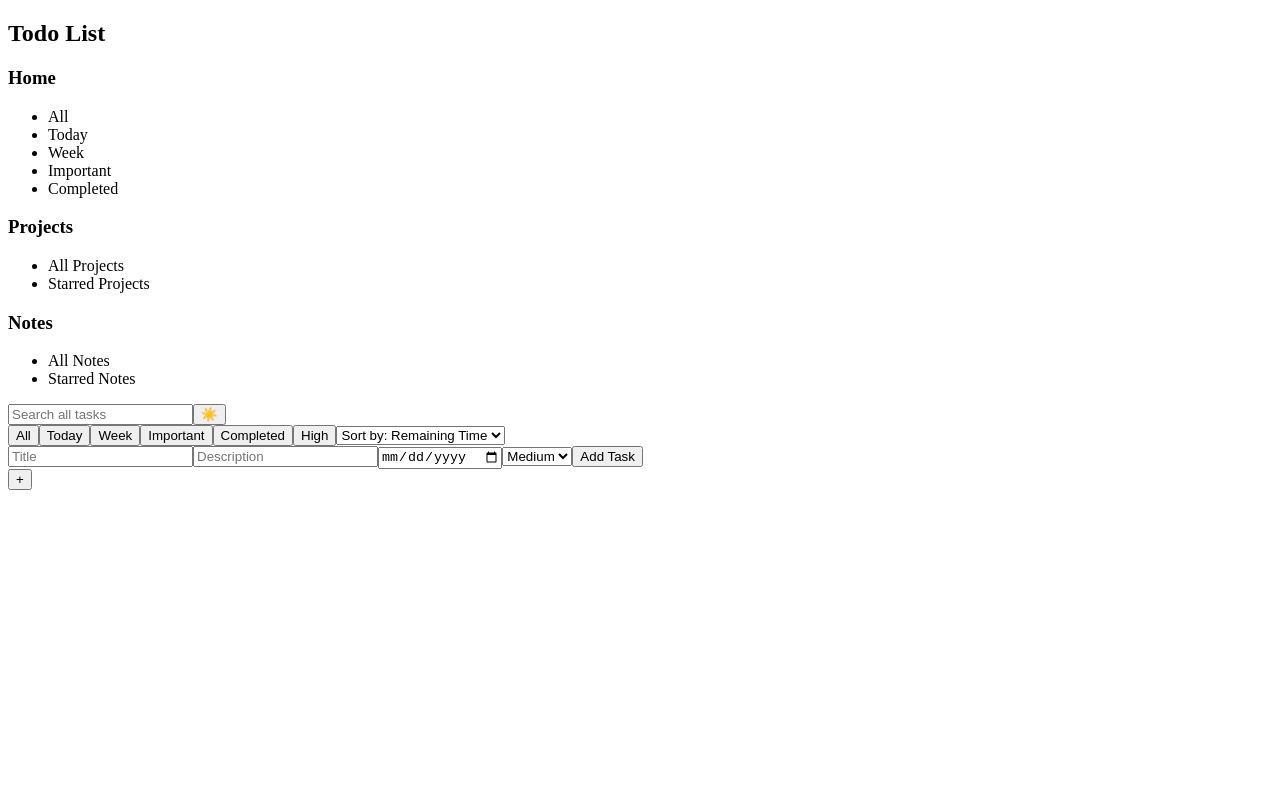
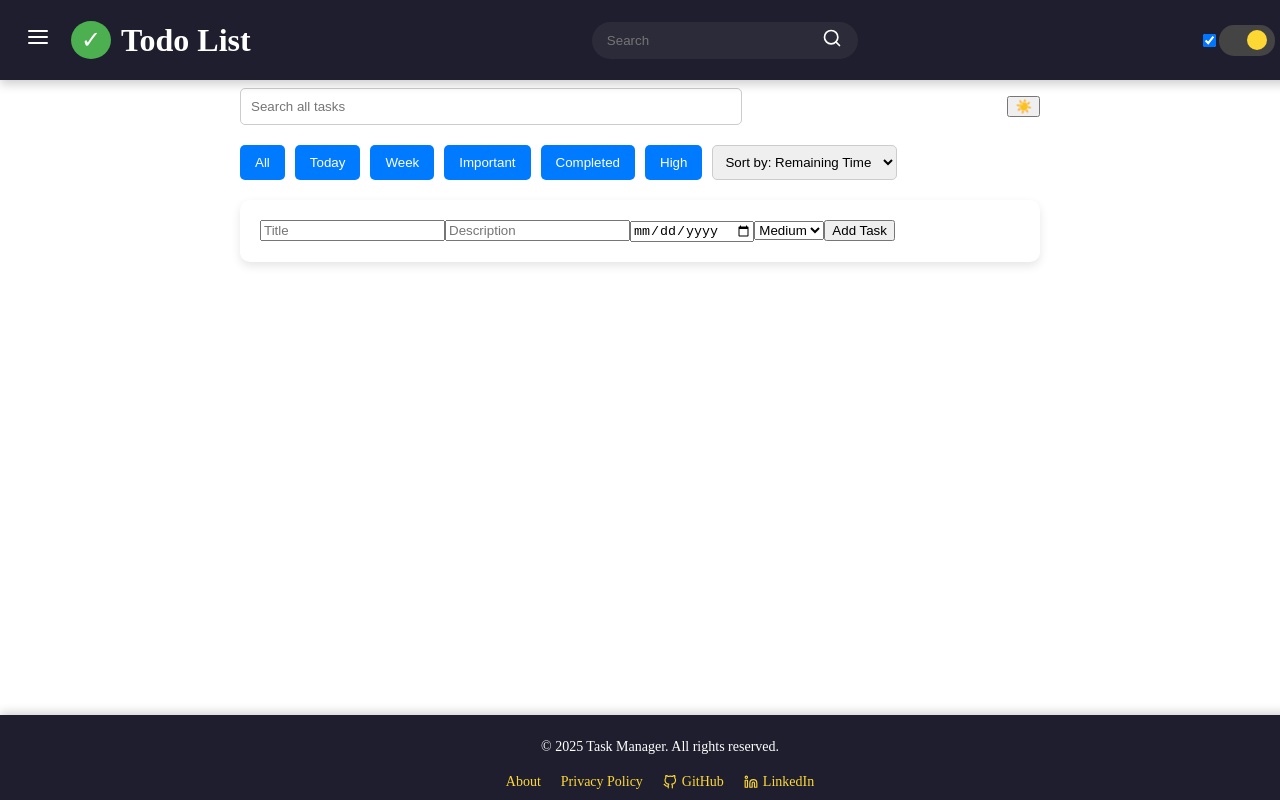
Before and after one commit to RangerAkash1/Task_Manager, a React (Create React App) app: page / in a window 1280 px wide. Built offline with nearby package versions, Linux system fonts and the light colour scheme.

Commit message:
added footer,header and removed sidebar

```diff
--- a/package.json
+++ b/package.json
@@ -9,6 +9,7 @@
     "@testing-library/user-event": "^13.5.0",
     "react": "^19.0.0",
     "react-dom": "^19.0.0",
+    "react-icons": "^5.5.0",
     "react-scripts": "5.0.1",
     "web-vitals": "^2.1.4"
   },
--- /dev/null
+++ b/src/components/Footer.jsx
@@ -0,0 +1,23 @@
+import React from "react";
+import { FiGithub, FiLinkedin } from "react-icons/fi";
+import "../css/Footer.css";
+
+const Footer = () => {
+    return (
+        <footer className="footer">
+            <p>© {new Date().getFullYear()} Task Manager. All rights reserved.</p>
+            <div className="footer-links">
+                <a href="/about">About</a>
+                <a href="/privacy">Privacy Policy</a>
+                <a href="https://github.com/RangerAkash1" target="_blank" rel="noopener noreferrer">
+                    <FiGithub /> GitHub
+                </a>
+                <a href="https://www.linkedin.com/in/akash-nazarkar-41b951239/" target="_blank" rel="noopener noreferrer">
+                    <FiLinkedin /> LinkedIn
+                </a>
+            </div>
+        </footer>
+    );
+};
+
+export default Footer;
--- /dev/null
+++ b/src/components/Header.jsx
@@ -0,0 +1,57 @@
+import React, { useState } from "react";
+import { FiMenu, FiSearch } from "react-icons/fi";
+import "../css/Header.css";
+
+const Header = ({ search, setSearch, theme, setTheme }) => {
+    const [darkMode, setDarkMode] = useState(theme === "dark");
+
+    const handleThemeToggle = () => {
+        const newTheme = darkMode ? "light" : "dark";
+        setTheme(newTheme);
+        setDarkMode(!darkMode);
+        document.body.classList.toggle("dark-theme", newTheme === "dark");
+    };
+
+    return (
+        <div className="nav-bar">
+            <div className="left-box">
+                <button className="menu-button">
+                    <FiMenu />
+                </button>
+                <div className="logo-box">
+                    <a href="/" className="logo">
+                        <div className="logo-img">✓</div>
+                        <h1>Todo List</h1>
+                    </a>
+                </div>
+            </div>
+            <div className="search-box">
+                <input
+                    className="search-input"
+                    type="text"
+                    placeholder="Search"
+                    value={search}
+                    onChange={(e) => setSearch(e.target.value)}
+                />
+                <button className="search-button">
+                    <FiSearch />
+                </button>
+            </div>
+            <div className="toggle-switch">
+                <input
+                    type="checkbox"
+                    id="theme-toggle"
+                    checked={darkMode}
+                    onChange={handleThemeToggle}
+                />
+                <label htmlFor="theme-toggle" className="toggle-label">
+                    <span className="toggle-icon toggle-icon-light"></span>
+                    <span className="toggle-icon toggle-icon-dark"></span>
+                    <span className="slider"></span>
+                </label>
+            </div>
+        </div>
+    );
+};
+
+export default Header;
--- /dev/null
+++ b/src/css/Dashboard.css
@@ -0,0 +1,76 @@
+/* Center content and ensure tasks are below the header */
+.dashboard-container {
+    display: flex;
+    justify-content: center;
+    align-items: flex-start;
+    padding-top: 80px;  /* Ensures it starts below the navbar */
+    width: 100%;
+}
+
+/* Main content area */
+.dashboard-content {
+    width: 90%;
+    max-width: 800px;
+}
+
+/* Top controls (Search & Theme Toggle) */
+.top-controls {
+    display: flex;
+    justify-content: space-between;
+    align-items: center;
+    margin-bottom: 20px;
+}
+
+/* Search bar */
+.search-bar {
+    padding: 10px;
+    width: 60%;
+    border: 1px solid #ccc;
+    border-radius: 5px;
+}
+
+/* Task filter buttons */
+.task-filters {
+    display: flex;
+    gap: 10px;
+    margin-bottom: 20px;
+}
+
+.filter-btn {
+    background-color: #007bff;
+    color: white;
+    padding: 8px 15px;
+    border: none;
+    border-radius: 5px;
+    cursor: pointer;
+}
+
+/* Sorting Dropdown */
+.sort-dropdown {
+    padding: 8px;
+    border: 1px solid #ccc;
+    border-radius: 5px;
+    cursor: pointer;
+}
+
+/* Task Section */
+.task-section {
+    background: white;
+    padding: 20px;
+    border-radius: 10px;
+    box-shadow: 0 4px 10px rgba(0, 0, 0, 0.1);
+}
+
+/* Floating Add Task Button */
+.add-task-btn {
+    position: fixed;
+    bottom: 20px;
+    right: 20px;
+    background: #007bff;
+    color: white;
+    font-size: 24px;
+    border: none;
+    padding: 15px 20px;
+    border-radius: 50%;
+    cursor: pointer;
+}
--- /dev/null
+++ b/src/css/Footer.css
@@ -0,0 +1,38 @@
+.footer {
+    position: fixed;
+    bottom: 0;
+    width: 100%;
+    background-color: #1e1e2f;
+    color: white;
+    text-align: center;
+    padding: 10px 20px;
+    font-size: 14px;
+    display: flex;
+    flex-direction: column;
+    align-items: center;
+    justify-content: center;
+    position: fixed;
+
+    left: 0;
+
+    box-shadow: 0px -2px 10px rgba(0, 0, 0, 0.2);
+}
+
+.footer-links {
+    display: flex;
+    gap: 20px;
+    margin-top: 5px;
+}
+
+.footer-links a {
+    color: #fdd835;
+    text-decoration: none;
+    font-size: 14px;
+    display: flex;
+    align-items: center;
+    gap: 5px;
+}
+
+.footer-links a:hover {
+    color: #ffcc00;
+}
--- /dev/null
+++ b/src/css/Header.css
@@ -0,0 +1,105 @@
+.nav-bar {
+    display: flex;
+    justify-content: space-between;
+    align-items: center;
+    background-color: #1e1e2f;
+    color: white;
+
+    max-width: 100vw;  /* Prevents overflow */
+    padding: 10px 20px;
+    height: 60px;
+    width: 100%;
+    position: fixed;
+    top: 0;  /* Stick to the very top */
+    left: 0; /* Ensures no unwanted gap */
+    margin: 0; /* Remove any extra spacing */
+    box-shadow: 0px 4px 10px rgba(0, 0, 0, 0.2);
+}
+
+.left-box {
+    display: flex;
+    align-items: center;
+}
+
+.menu-button {
+    background: none;
+    border: none;
+    color: white;
+    font-size: 24px;
+    cursor: pointer;
+    margin-right: 15px;
+}
+
+.logo-box .logo {
+    display: flex;
+    align-items: center;
+    text-decoration: none;
+    color: white;
+}
+
+.logo-img {
+    font-size: 24px;
+    background: #4caf50;
+    color: white;
+    padding: 5px 10px;
+    border-radius: 50%;
+    margin-right: 10px;
+}
+
+.search-box {
+    display: flex;
+    align-items: center;
+    background: #2b2b3a;
+    padding: 5px 10px;
+    border-radius: 20px;
+}
+
+.search-input {
+    background: none;
+    border: none;
+    color: white;
+    outline: none;
+    padding: 5px;
+    width: 200px;
+}
+
+.search-button {
+    background: none;
+    border: none;
+    color: white;
+    font-size: 20px;
+    cursor: pointer;
+    margin-left: 4px;
+}
+
+.toggle-switch {
+    display: flex;
+    align-items: center;
+    margin-right: 25px;
+}
+
+.toggle-label {
+    position: relative;
+    display: flex;
+    align-items: center;
+    width: 50px;
+    height: 25px;
+    background: #444;
+    border-radius: 15px;
+    cursor: pointer;
+    padding: 3px;
+}
+
+.toggle-label .slider {
+    position: absolute;
+    width: 20px;
+    height: 20px;
+    background: white;
+    border-radius: 50%;
+    transition: 0.3s;
+}
+
+input:checked + .toggle-label .slider {
+    transform: translateX(25px);
+    background: #fdd835;
+}
--- a/src/pages/Dashboard.jsx
+++ b/src/pages/Dashboard.jsx
@@ -1,37 +1,57 @@
 import React from "react";
 import TaskForm from "../components/TaskForm";
 import TaskList from "../components/TaskList";
-import Sidebar from "../components/Sidebar";
 import ThemeToggle from "../components/ThemeToggle";
+import Header from "../components/Header";
+import Footer from "../components/Footer";
+import "../css/Dashboard.css";
 
 const Dashboard = ({ tasks, setTasks, search, setSearch, filter, setFilter, theme, setTheme }) => {
   return (
-    <div className="flex">
-      <Sidebar />
-      <div className="container mx-auto p-4">
-        <div className="flex justify-between items-center mb-4">
+    <>
+      {/* Fixed Header */}
+      <Header search={search} setSearch={setSearch} theme={theme} setTheme={setTheme} />
+
+      {/* Main Dashboard Content Wrapper */}
+      <div className="dashboard-container">
+        <div className="dashboard-content">
+          {/* Search and Theme Toggle */}
+          <div className="top-controls">
             <input
               type="text"
               placeholder="Search all tasks"
               value={search}
               onChange={(e) => setSearch(e.target.value)}
-            className="p-2 rounded border"
+              className="search-bar"
             />
             <ThemeToggle theme={theme} setTheme={setTheme} />
           </div>
-        <div className="flex gap-2 mb-4">
+
+          {/* Task Filters */}
+          <div className="task-filters">
             {["All", "Today", "Week", "Important", "Completed", "High"].map((btn) => (
-            <button key={btn} className="px-4 py-2 bg-blue-500 text-white rounded">{btn}</button>
+              <button key={btn} className="filter-btn">{btn}</button>
             ))}
-          <select className="p-2 border rounded">
+            <select className="sort-dropdown">
               <option>Sort by: Remaining Time</option>
+              <option>Sort by: Priority</option>
             </select>
           </div>
+
+          {/* Task Form & Task List */}
+          <div className="task-section">
             <TaskForm setTasks={setTasks} />
             <TaskList tasks={tasks} setTasks={setTasks} search={search} filter={filter} />
-        <button className="fixed bottom-4 right-4 bg-blue-500 p-4 rounded-full shadow-lg">+</button>
           </div>
         </div>
+      </div>
+
+      {/* Floating Add Task Button */}
+      <button className="add-task-btn">+</button>
+
+      {/* Footer */}
+      <Footer />
+    </>
   );
 };
 
```
Also changed, not shown: 1 other file (tests, documents, lock files or other folders). Lines whose indentation alone changed are shown as unchanged.
